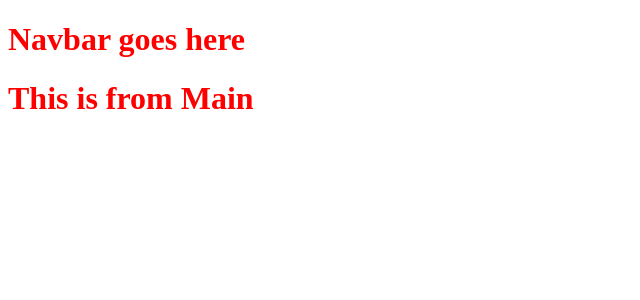
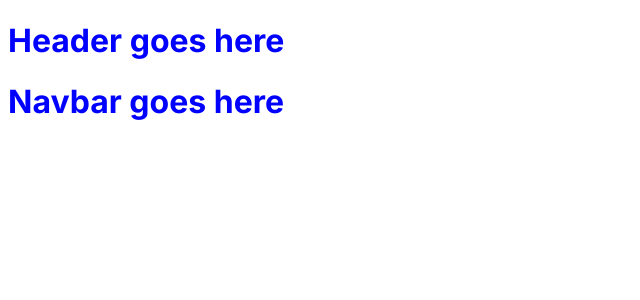
Before and after one commit to PeterKCrowther/Scrimba_React_Projects, a React (Create React App) app in the folder Project_1/my-app/: page / in a window 1280 px wide. Shown: the top 300 px of the page, without its empty margins (0-640 px from the left). Built offline with nearby package versions, Linux system fonts and the light colour scheme.

Commit message:
UPDATE - Added Google Inter font

```diff
--- a/Project_1/my-app/src/App.js
+++ b/Project_1/my-app/src/App.js
@@ -1,6 +1,6 @@
 import React from 'react';
 import Header from './components/Header.js';
-import Main from './components/Main.js';
+import NavBar from './components/NavBar.js';
 
 export default App;
 
@@ -8,7 +8,7 @@
     return (
         <>
             <Header />
-            <Main />
+            <NavBar />
         </>
     );
 };
--- a/Project_1/my-app/src/components/Header.js
+++ b/Project_1/my-app/src/components/Header.js
@@ -4,6 +4,6 @@
 
 function Header() {
     return (
-        <h1>Navbar goes here</h1>
+        <h1>Header goes here</h1>
     );
 }
--- /dev/null
+++ b/Project_1/my-app/src/fonts.css
@@ -0,0 +1 @@
+@import url('https://fonts.googleapis.com/css2?family=Inter:wght@400;600;700&display=swap');
--- a/Project_1/my-app/src/index.js
+++ b/Project_1/my-app/src/index.js
@@ -1,6 +1,10 @@
 import React from 'react';
 import ReactDOM from 'react-dom/client';
+
+import "./fonts.css";
 import "./style.css";
+
+
 import App from "./App.js";
 
 const root = ReactDOM.createRoot(document.getElementById('root'));
--- a/Project_1/my-app/src/style.css
+++ b/Project_1/my-app/src/style.css
@@ -1 +1 @@
-h1 { color: red };
+html { font-family: 'Inter', sans-serif; color: blue; }
```
